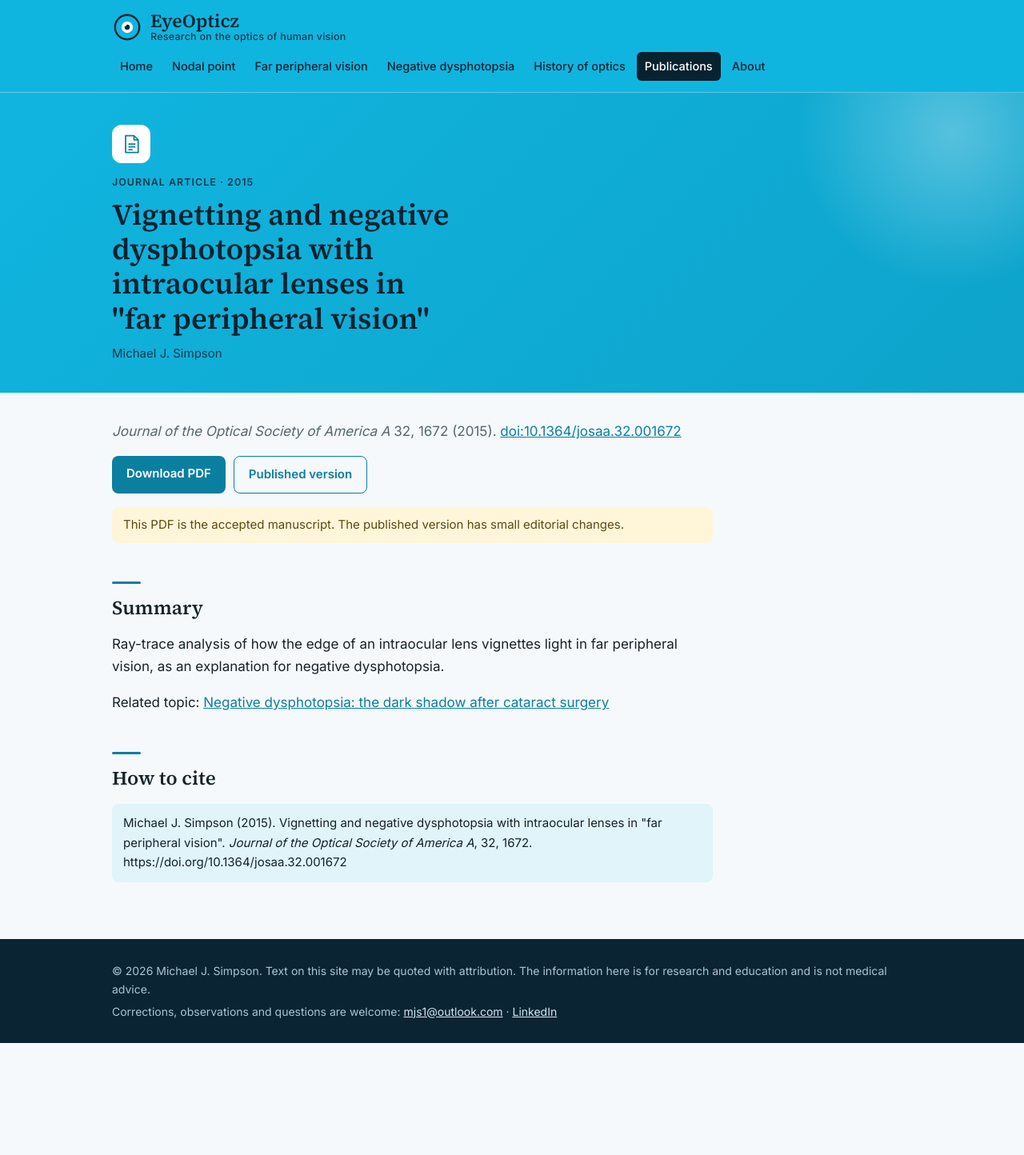
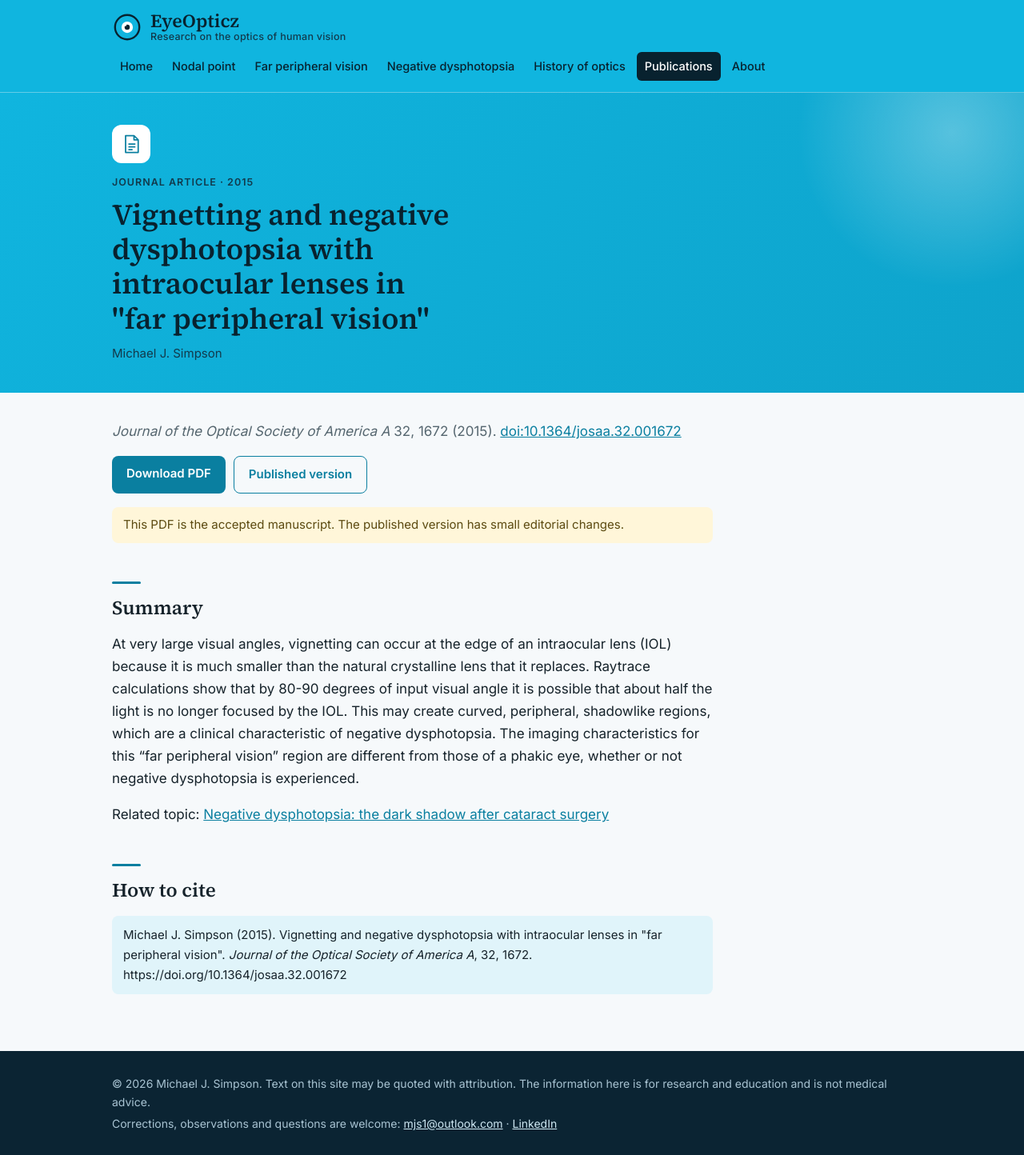
Before and after one commit to mjs1mjs1/eyeopticz, a Jekyll site: the page built from _papers/vignetting-negative-dysphotopsia.md, in a window 1280 px wide. Shown: the whole page at 80% size. Built offline with Jekyll 4.4.1, drawn with Linux system fonts in a browser that asks for light colours; before the commit the page ends 1304 px from its top, so only the background shows below that.

Commit message:
Update vignetting-negative-dysphotopsia.md

```diff
--- a/_papers/vignetting-negative-dysphotopsia.md
+++ b/_papers/vignetting-negative-dysphotopsia.md
@@ -13,4 +13,4 @@ topic: dysphotopsia
 version_note: This PDF is the accepted manuscript. The published version has small editorial changes.
 ---
 <!-- Replace this paragraph with the paper's abstract. -->
-Ray-trace analysis of how the edge of an intraocular lens vignettes light in far peripheral vision, as an explanation for negative dysphotopsia.
+At very large visual angles, vignetting can occur at the edge of an intraocular lens (IOL) because it is much smaller than the natural crystalline lens that it replaces. Raytrace calculations show that by 80-90 degrees of input visual angle it is possible that about half the light is no longer focused by the IOL. This may create curved, peripheral, shadowlike regions, which are a clinical characteristic of negative dysphotopsia. The imaging characteristics for this “far peripheral vision” region are different from those of a phakic eye, whether or not negative dysphotopsia is experienced.
```
